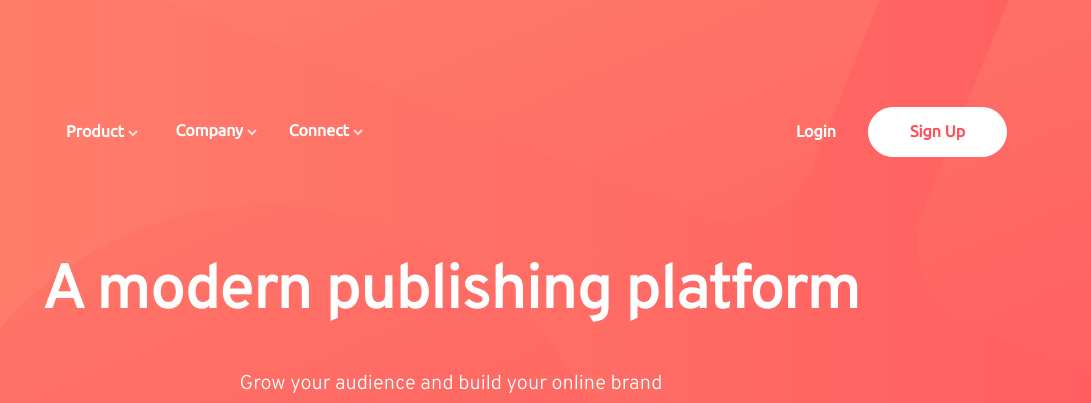
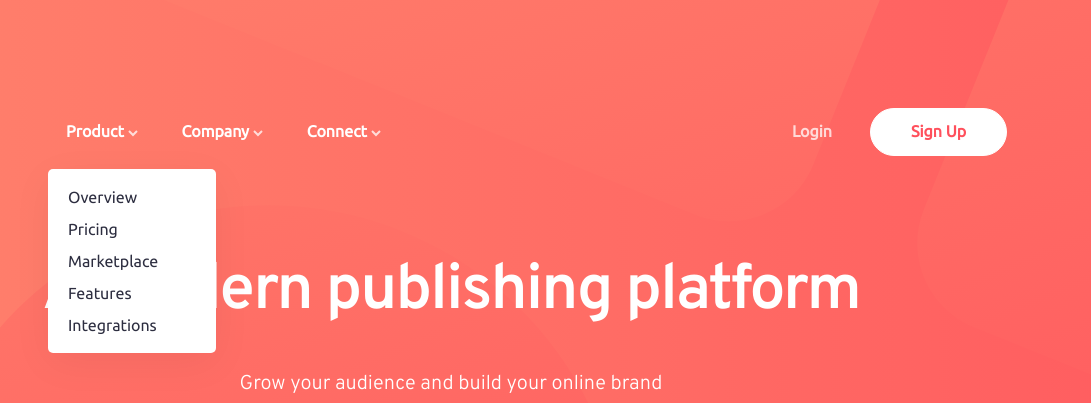
Before and after one commit to javar10/Frontend-Mentor_Blogr-Challenge, a plain HTML site: page index.html in a window 1280 px wide. Both pictures are taken after a click on the button "Product". Shown: the top 403 px of the page, 189-1280 px from the left. Drawn offline with Linux system fonts and the light colour scheme.

Commit message:
dropdown menus clickable

```diff
--- a/index.html
+++ b/index.html
@@ -29,21 +29,21 @@
                 Product
                 <img src="images/icon-arrow-light.svg" alt="down arrow" class="dropdown-arrow-closed" />
               </button>
-              <div class="dropdown-content" id="product-content">
-                <a href="#">Overview</a>
-                <a href="#">Pricing</a>
-                <a href="#">Marketplace</a>
-                <a href="#">Features</a>
-                <a href="#">Integrations</a>
+              <div class="dropdown-content text7" id="product-content">
+                <div>Overview</div>
+                <div>Pricing</div>
+                <div>Marketplace</div>
+                <div>Features</div>
+                <div>Integrations</div>
               </div>
             </nav>
 
             <nav class="dropdown" id="company-dropdown">
-              <div class="dropbtn" id="company-btn">
+              <button class="dropbtn text6" id="company-btn">
                 Company
                 <img src="images/icon-arrow-light.svg" alt="down arrow" class="dropdown-arrow-closed" />
-              </div>
-              <div class="dropdown-content" id="company-content">
+              </button>
+              <div class="dropdown-content text7" id="company-content">
                 <div>About</div>
                 <div>Team</div>
                 <div>Blog</div>
@@ -52,11 +52,11 @@
             </nav>
 
             <nav class="dropdown" id="connect-dropdown">
-              <div class="dropbtn" id="connect-btn">
+              <button class="dropbtn text6" id="connect-btn">
                 Connect
                 <img src="images/icon-arrow-light.svg" alt="down arrow" class="dropdown-arrow-closed" />
-              </div>
-              <div class="dropdown-content" id="connect-content">
+              </button>
+              <div class="dropdown-content text7" id="connect-content">
                 <div>Contact</div>
                 <div>Newsletter</div>
                 <div>LinkedIn</div>
@@ -66,8 +66,8 @@
         </div>
 
         <div id="header-top-right">
-          <div class="dropbtn">Login</div>
-          <div class="btn btn-primary">Sign Up</div>
+          <button class="login-btn text6">Login</button>
+          <button class="btn btn-primary text6">Sign Up</button>
         </div>
       </div>
 
@@ -202,8 +202,6 @@
 
   </footer>
 
-
-
   <script src="script.js"></script>
 </body>
 
--- a/script.js
+++ b/script.js
@@ -1,14 +1,22 @@
-document.addEventListener("DOMContentLoaded", function () {
-    const button = document.querySelector(".dropdown-btn");
-    const menu = document.querySelector(".dropdown-content");
+const dropdownsBtns = document.querySelectorAll('.dropbtn');
 
-    button.addEventListener("click", function (event) {
-        event.stopPropagation();   // Prevent click from reaching document
-        menu.classList.toggle("show");
+dropdownsBtns.forEach((btn) => {
+  btn.addEventListener('click', () => {
+    const menu = btn.nextElementSibling;
+
+    // Close all menus first
+    document.querySelectorAll('.dropdown-content').forEach((d) => {
+      if (d !== menu) d.style.display = 'none';
     });
 
-    // Close dropdown when clicking outside
-    document.addEventListener("click", function () {
-        menu.classList.remove("show");
-    });
+    // Toggle the clicked menu
+    menu.style.display = menu.style.display === 'flex' ? 'none' : 'flex';
+  });
 });
+
+// Optional: close if clicking outside
+window.addEventListener('click', (e) => {
+  if (![...dropdownsBtns].some(btn => btn.contains(e.target))) {
+    document.querySelectorAll('.dropdown-content').forEach(d => d.style.display = 'none');
+  }
+});
--- a/styles.css
+++ b/styles.css
@@ -143,42 +143,6 @@ html {
     color: var(--white);
 }
 
-.dropdown {
-    display: flex;
-    gap: var(--spacing-100);
-}
-
-.dropbtn {
-    cursor: pointer;
-    border: none;
-    background-color: transparent;
-}
-
-/* TODO: dropdown menus */
-.dropdown-content {
-    display: none;
-    position: absolute;
-    background-color: white;
-    min-width: 160px;
-    box-shadow: 0px 8px 16px rgba(0, 0, 0, 0.2);
-    z-index: 1;
-}
-
-.dropdown-content div {
-    padding: 10px 14px;
-    cursor: default;
-}
-
-.dropdown-content div:hover {
-    background-color: #f1f1f1;
-}
-
-/* Show dropdown when button is clicked */
-.dropdown-btn:focus+.dropdown-content,
-.dropdown-content:hover {
-    display: block;
-}
-
 #header-container {
     background-image:
         url('./images/bg-pattern-intro-desktop.svg'),
@@ -225,6 +189,46 @@ html {
     gap: var(--spacing-400);
 }
 
+.dropdown {
+    display: flex;
+    gap: var(--spacing-100);
+    /* position: relative; */
+}
+
+.dropbtn {
+    cursor: pointer;
+    border: none;
+    background-color: transparent;
+}
+/* TODO: dropdown menus */
+.dropdown-content {
+    display: none;
+    flex-direction: column;
+    justify-content: center;
+    align-items: flex-start;
+    background-color: var(--white);
+    width: 148px;
+    position: absolute;
+    min-height: 147px;
+    transform: translate(-12px, 48px);
+    z-index: 1;
+    box-shadow: 0px 10px 40px 0px rgba(0, 0, 0, 0.05);
+    border-radius: 5px;
+    padding: 12px 0px 12px 20px;
+    color: var(--purple950);
+}
+
+.dropdown-content div {
+    cursor: pointer;
+}
+
+.login-btn {
+    cursor: pointer;
+    border: none;
+    background-color: transparent;
+    opacity: 75%;
+}
+
 #header-top-right {
     display: flex;
     align-items: center;
@@ -232,9 +236,7 @@ html {
 }
 
 #header-bottom {
-    /* width: 920px; */
     display: flex;
-    /* justify-content: space-between; */
     flex-direction: column;
     align-items: center;
     gap: var(--spacing-600);
@@ -395,7 +397,6 @@ html {
     opacity: 75%;
 }
 
-/* TODO: attribution at end needs to change, maybe */
 #attribution {
     text-align: center;
     position: absolute;
```
